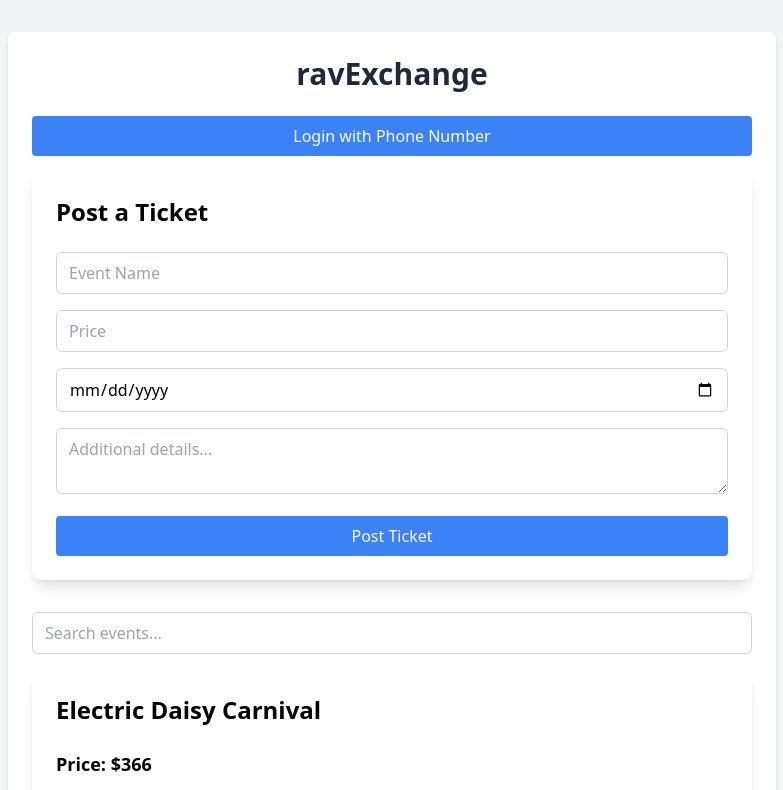
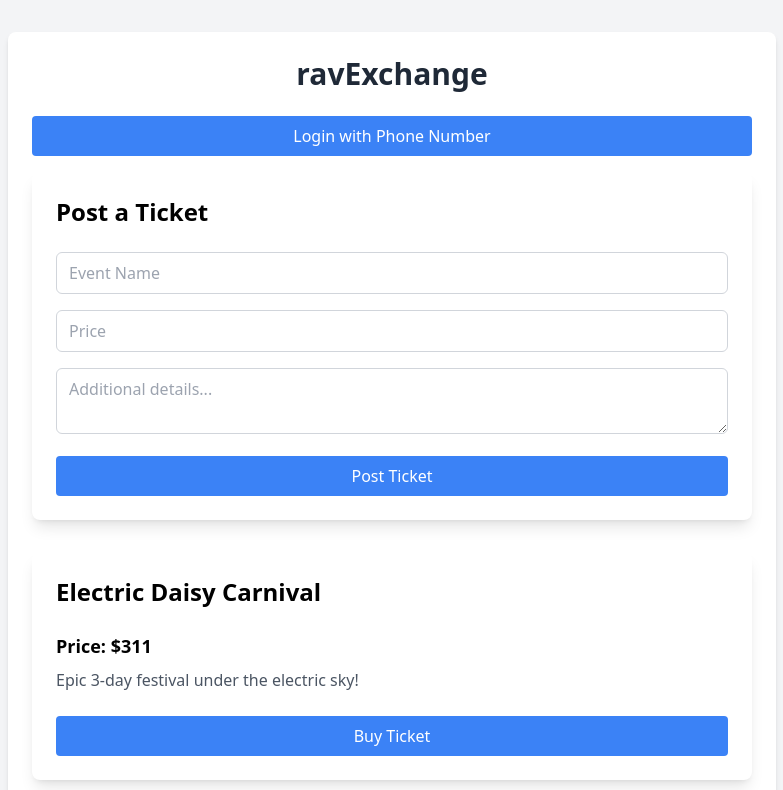
Before and after one commit to dennis-autosend/ravexchange, a React (Create React App) app: page / in a window 1280 px wide. Shown: the top 790 px of the page, without its empty margins (248-1031 px from the left). Built offline with nearby package versions, Linux system fonts and the light colour scheme.

Commit message:
Update App.js

```diff
--- a/src/App.js
+++ b/src/App.js
@@ -1,14 +1,14 @@
-import React, { useState, useEffect } from 'react';
-import { Card, CardContent, CardHeader, CardTitle, CardFooter } from '@/components/ui/card';
-import { Button } from '@/components/ui/button';
-import { Input } from '@/components/ui/input';
-import { Textarea } from '@/components/ui/textarea';
-import { Badge } from '@/components/ui/badge';
-import { AlertDialog, AlertDialogAction, AlertDialogCancel, AlertDialogContent, AlertDialogDescription, AlertDialogFooter, AlertDialogHeader, AlertDialogTitle, AlertDialogTrigger } from '@/components/ui/alert-dialog';
-import { Dialog, DialogContent, DialogDescription, DialogHeader, DialogTitle, DialogFooter } from "@/components/ui/dialog";
-import { CheckCircle2, Smartphone, Search, Edit, Trash2 } from 'lucide-react';
+import React, { useState } from 'react';
+import { Card, CardContent, CardHeader, CardTitle, CardFooter } from './components/ui/card';
+import { Button } from './components/ui/button';
+import { Input } from './components/ui/input';
+import { Textarea } from './components/ui/textarea';
+import { Badge } from './components/ui/badge';
+import { AlertDialog, AlertDialogAction, AlertDialogCancel, AlertDialogContent, AlertDialogDescription, AlertDialogFooter, AlertDialogHeader, AlertDialogTitle, AlertDialogTrigger } from './components/ui/alert-dialog';
+import { Dialog, DialogContent, DialogDescription, DialogHeader, DialogTitle } from "./components/ui/dialog";
+import { CheckCircle2 } from 'lucide-react';
 
-// Utility functions
+// Utility functions for formatting
 const capitalizeWords = (str) => {
   return str.replace(/\b\w/g, l => l.toUpperCase());
 };
@@ -20,14 +20,6 @@ const formatPhoneNumber = (str) => {
     return '(' + match[1] + ') ' + match[2] + '-' + match[3];
   }
   return str;
-};
-
-const formatDate = (date) => {
-  return new Date(date).toLocaleDateString('en-US', {
-    year: 'numeric',
-    month: 'long',
-    day: 'numeric'
-  });
 };
 
 // Generate fake listings
@@ -45,12 +37,10 @@ const generateFakeListings = () => {
   return events.map((event, index) => ({
     id: index + 1,
     event: event.name,
-    price: Math.floor(Math.random() * 300) + 100,
+    price: Math.floor(Math.random() * 300) + 100, // Prices between 100 and 400
     mobileNumber: formatPhoneNumber(Math.floor(Math.random() * 9000000000) + 1000000000),
     details: event.description,
-    sold: false,
-    eventDate: new Date(Date.now() + Math.random() * 10000000000).toISOString().split('T')[0],
-    createdAt: new Date().toISOString()
+    sold: false
   }));
 };
 
@@ -60,12 +50,14 @@ const PhoneVerificationPopup = ({ isOpen, onClose, onVerify }) => {
   const [otpSent, setOtpSent] = useState(false);
 
   const handleSendOtp = () => {
+    // Simulate sending OTP via Twilio
     console.log('Sending OTP to', phoneNumber);
     alert(`OTP sent to ${phoneNumber}. (In a real app, this would be sent via Twilio)`);
     setOtpSent(true);
   };
 
   const handleVerifyOtp = () => {
+    // Simulate OTP verification
     console.log('Verifying OTP', otp);
     alert('OTP verified successfully!');
     onVerify(phoneNumber);
@@ -111,21 +103,10 @@ const PhoneVerificationPopup = ({ isOpen, onClose, onVerify }) => {
 
 const TicketExchangeApp = () => {
   const [posts, setPosts] = useState(generateFakeListings());
-  const [newPost, setNewPost] = useState({ event: '', price: '', details: '', eventDate: '' });
+  const [newPost, setNewPost] = useState({ event: '', price: '', mobileNumber: '', details: '' });
   const [isVerificationOpen, setIsVerificationOpen] = useState(false);
   const [isLoggedIn, setIsLoggedIn] = useState(false);
   const [userPhoneNumber, setUserPhoneNumber] = useState('');
-  const [searchTerm, setSearchTerm] = useState('');
-  const [editingPost, setEditingPost] = useState(null);
-
-  useEffect(() => {
-    const interval = setInterval(() => {
-      const currentDate = new Date();
-      setPosts(prevPosts => prevPosts.filter(post => new Date(post.eventDate) >= currentDate));
-    }, 60000); // Check every minute
-
-    return () => clearInterval(interval);
-  }, []);
 
   const handleInputChange = (e) => {
     const { name, value } = e.target;
@@ -144,18 +125,17 @@ const TicketExchangeApp = () => {
       return;
     }
 
-    if (newPost.event && newPost.price && newPost.details && newPost.eventDate) {
+    if (newPost.event && newPost.price && newPost.details) {
       const newTicket = {
         ...newPost,
         id: Date.now(),
         sold: false,
-        mobileNumber: userPhoneNumber,
-        createdAt: new Date().toISOString()
+        mobileNumber: userPhoneNumber
       };
       setPosts(prevPosts => [newTicket, ...prevPosts]);
-      setNewPost({ event: '', price: '', details: '', eventDate: '' });
+      setNewPost({ event: '', price: '', details: '' });
     } else {
-      console.log('Please fill in all required fields (event, price, details, and event date).');
+      console.log('Please fill in all required fields (event, price, and details).');
     }
   };
 
@@ -172,32 +152,6 @@ const TicketExchangeApp = () => {
     console.log('Simulating SMS to seller:', post.mobileNumber);
     alert(`SMS sent to seller at ${post.mobileNumber}. You can now communicate to complete the purchase.`);
   };
-
-  const handleDeletePost = (postId) => {
-    setPosts(prevPosts => prevPosts.filter(post => post.id !== postId));
-  };
-
-  const handleEditPost = (post) => {
-    setEditingPost(post);
-    setNewPost({
-      event: post.event,
-      price: post.price,
-      details: post.details,
-      eventDate: post.eventDate
-    });
-  };
-
-  const handleUpdatePost = () => {
-    setPosts(prevPosts => prevPosts.map(post =>
-      post.id === editingPost.id ? { ...post, ...newPost } : post
-    ));
-    setEditingPost(null);
-    setNewPost({ event: '', price: '', details: '', eventDate: '' });
-  };
-
-  const filteredPosts = posts
-    .filter(post => post.event.toLowerCase().includes(searchTerm.toLowerCase()))
-    .sort((a, b) => new Date(b.createdAt) - new Date(a.createdAt));
 
   return (
     <div className="min-h-screen bg-gray-100 py-8">
@@ -217,7 +171,7 @@ const TicketExchangeApp = () => {
 
           <Card className="mb-8">
             <CardHeader>
-              <CardTitle>{editingPost ? 'Edit Ticket' : 'Post a Ticket'}</CardTitle>
+              <CardTitle>Post a Ticket</CardTitle>
             </CardHeader>
             <CardContent>
               <div className="space-y-4">
@@ -236,14 +190,6 @@ const TicketExchangeApp = () => {
                   type="number"
                   required
                 />
-                <Input
-                  name="eventDate"
-                  value={newPost.eventDate}
-                  onChange={handleInputChange}
-                  placeholder="Event Date"
-                  type="date"
-                  required
-                />
                 <Textarea
                   name="details"
                   value={newPost.details}
@@ -251,25 +197,13 @@ const TicketExchangeApp = () => {
                   placeholder="Additional details..."
                   required
                 />
-                <Button onClick={editingPost ? handleUpdatePost : handlePostTicket} className="w-full">
-                  {editingPost ? 'Update Ticket' : 'Post Ticket'}
-                </Button>
+                <Button onClick={handlePostTicket} className="w-full">Post Ticket</Button>
               </div>
             </CardContent>
           </Card>
 
-          <div className="mb-4">
-            <Input
-              value={searchTerm}
-              onChange={(e) => setSearchTerm(e.target.value)}
-              placeholder="Search events..."
-              className="w-full"
-              icon={<Search className="h-4 w-4 text-gray-500" />}
-            />
-          </div>
-
           <div className="space-y-6">
-            {filteredPosts.map((post) => (
+            {posts.map((post) => (
               <Card key={post.id}>
                 <CardHeader>
                   <CardTitle className="flex justify-between items-center">
@@ -280,13 +214,12 @@ const TicketExchangeApp = () => {
                 <CardContent>
                   <p className="font-bold text-lg">Price: ${post.price}</p>
                   <p className="text-gray-600 mt-2">{post.details}</p>
-                  <p className="text-gray-500 mt-2">Event Date: {formatDate(post.eventDate)}</p>
                 </CardContent>
-                <CardFooter className="flex justify-between">
+                <CardFooter>
                   {!post.sold && (
                     <AlertDialog>
                       <AlertDialogTrigger asChild>
-                        <Button>Buy Ticket</Button>
+                        <Button className="w-full">Buy Ticket</Button>
                       </AlertDialogTrigger>
                       <AlertDialogContent>
                         <AlertDialogHeader>
@@ -303,16 +236,6 @@ const TicketExchangeApp = () => {
                         </AlertDialogFooter>
                       </AlertDialogContent>
                     </AlertDialog>
-                  )}
-                  {isLoggedIn && post.mobileNumber === userPhoneNumber && (
-                    <div className="flex space-x-2">
-                      <Button onClick={() => handleEditPost(post)} variant="outline">
-                        <Edit className="h-4 w-4 mr-2" /> Edit
-                      </Button>
-                      <Button onClick={() => handleDeletePost(post.id)} variant="outline" className="text-red-500">
-                        <Trash2 className="h-4 w-4 mr-2" /> Delete
-                      </Button>
-                    </div>
                   )}
                 </CardFooter>
               </Card>
```
